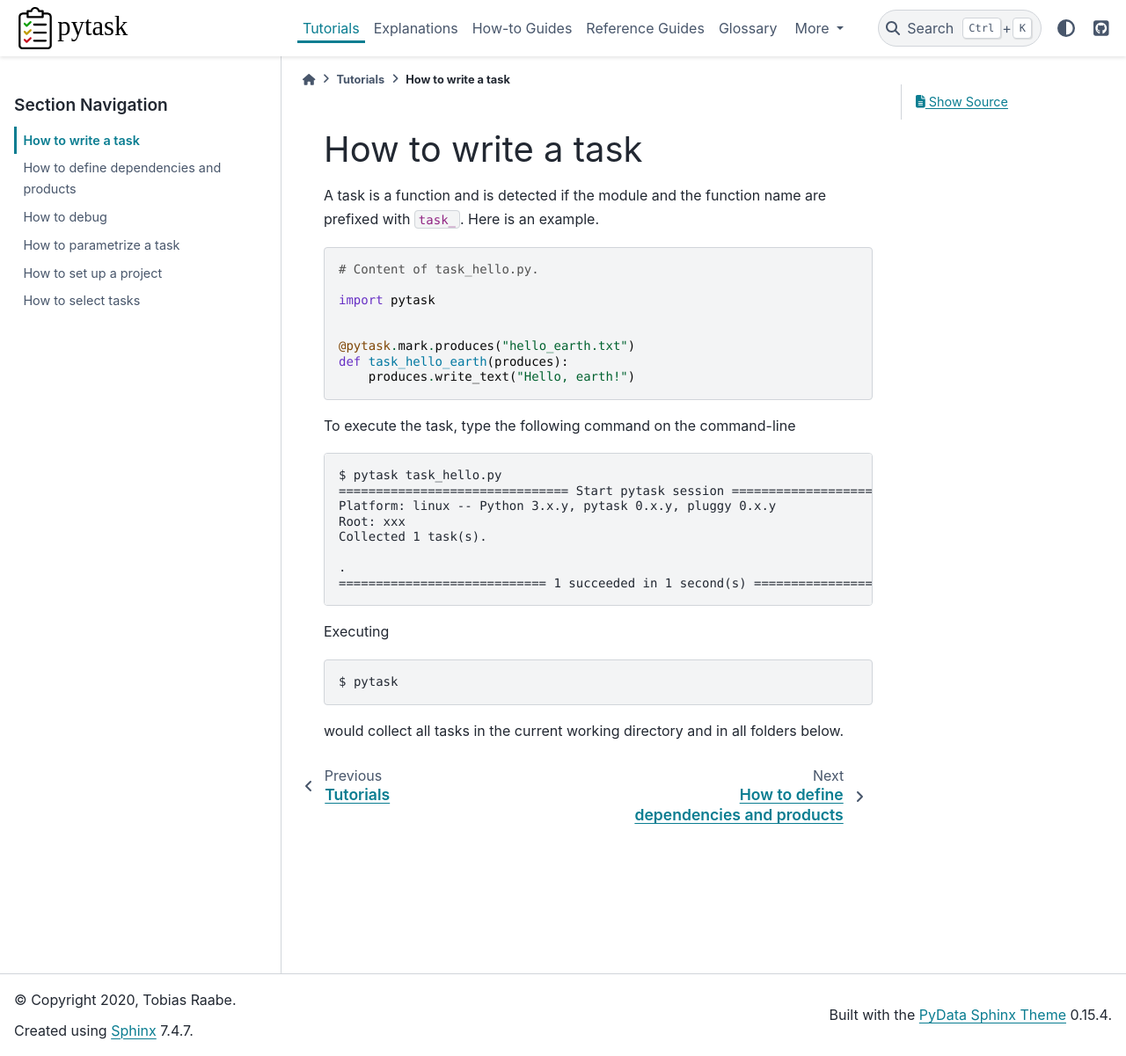
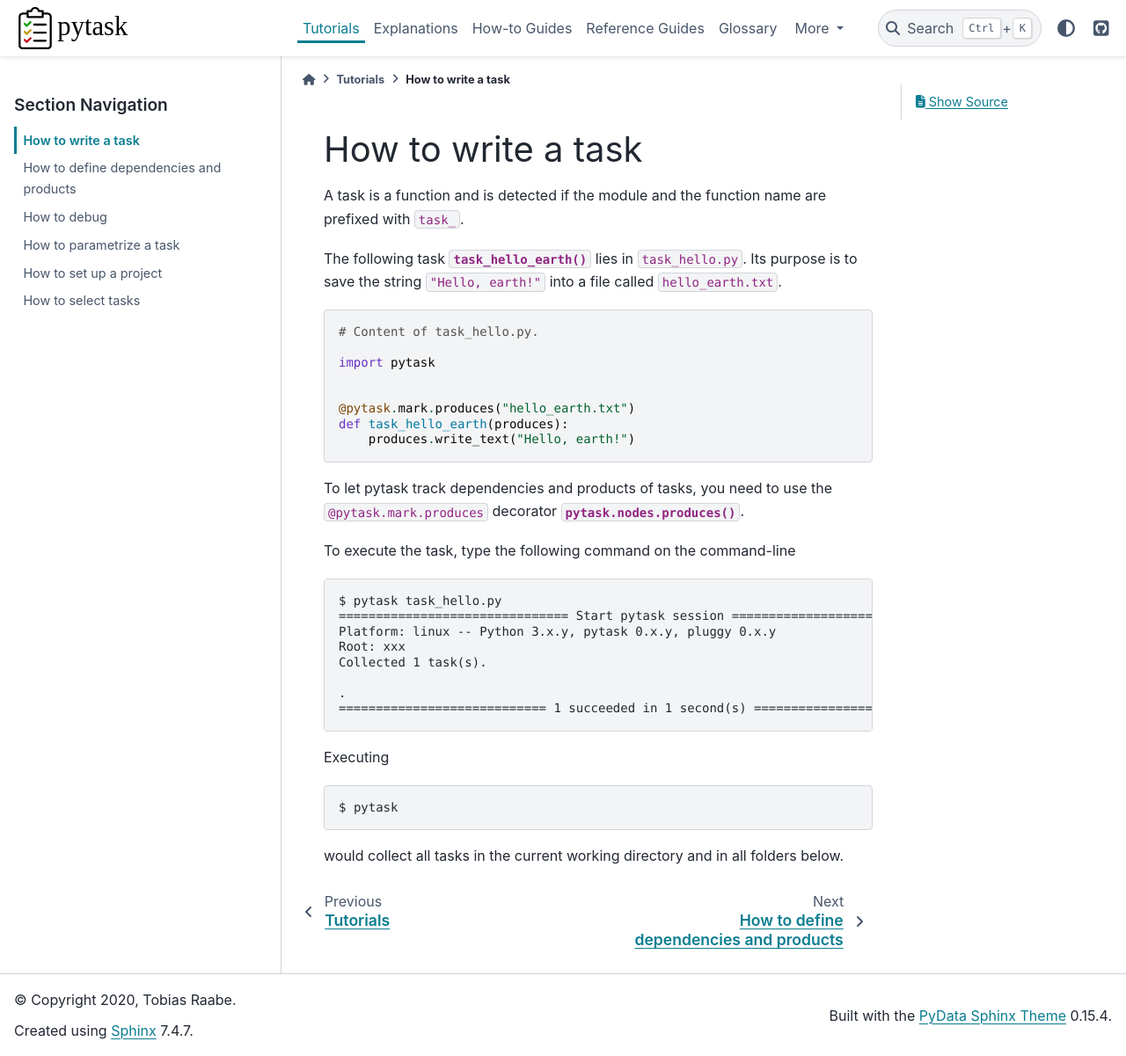
Before and after one commit to pytask-dev/pytask, a Sphinx documentation site: the page built from docs/tutorials/how_to_write_a_task.rst, in a window 1280 px wide and 1201 px high. Shown: the whole window at 88% size. Built offline with Sphinx 7.4.7 and the PyData theme 0.15.4, drawn with Linux system fonts in a browser that asks for light colours.

Commit message:
Fixed almost all documentation issues.

```diff
--- a/docs/conf.py
+++ b/docs/conf.py
@@ -83,6 +83,7 @@
 # Configuration for autoapi
 autoapi_type = "python"
 autoapi_dirs = ["../src/pytask"]
+autoapi_keep_files = False
 
 
 # -- Options for HTML output -----------------------------------------------------------
--- a/docs/tutorials/how_to_write_a_task.rst
+++ b/docs/tutorials/how_to_write_a_task.rst
@@ -2,7 +2,10 @@
 ===================
 
 A task is a function and is detected if the module and the function name are prefixed
-with ``task_``. Here is an example.
+with ``task_``.
+
+The following task :func:`task_hello_earth` lies in ``task_hello.py``. Its purpose is to
+save the string ``"Hello, earth!"`` into a file called ``hello_earth.txt``.
 
 .. code-block:: python
 
@@ -14,6 +17,8 @@
     @pytask.mark.produces("hello_earth.txt")
     def task_hello_earth(produces):
         produces.write_text("Hello, earth!")
+
+To let pytask track dependencies and products of tasks, you need to use the ``@pytask.mark.produces`` decorator :func:`pytask.nodes.produces`.
 
 To execute the task, type the following command on the command-line
 
```
Also changed, not shown: 2 other files.
